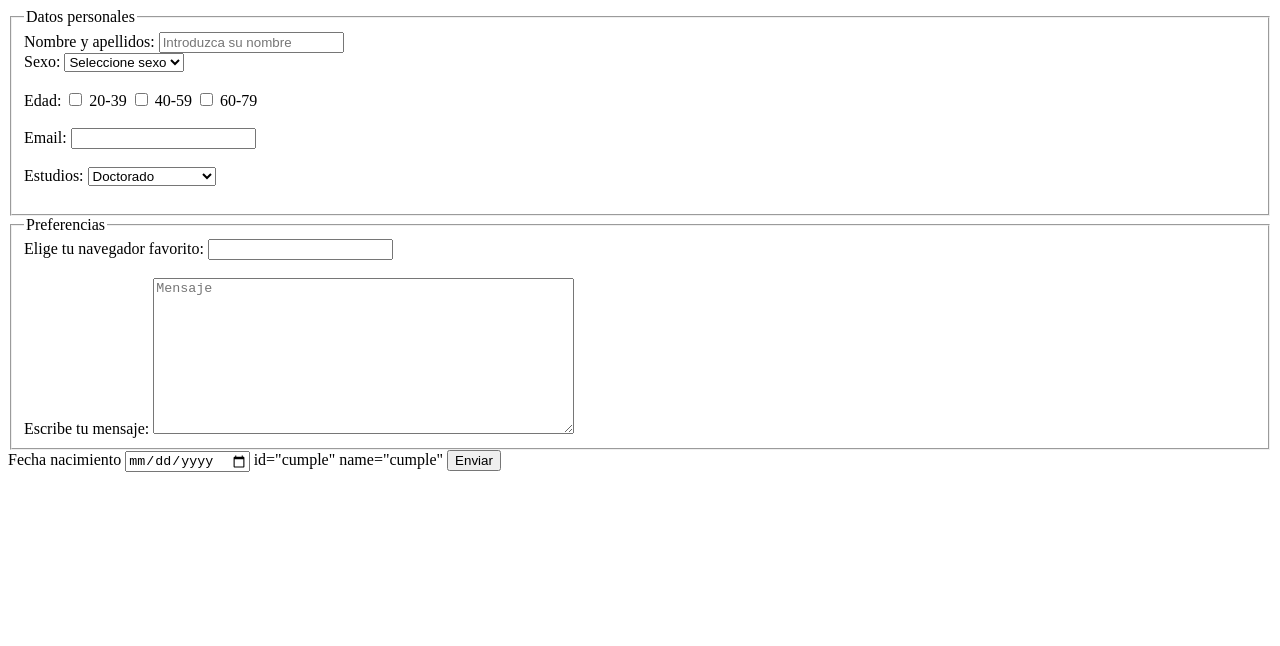
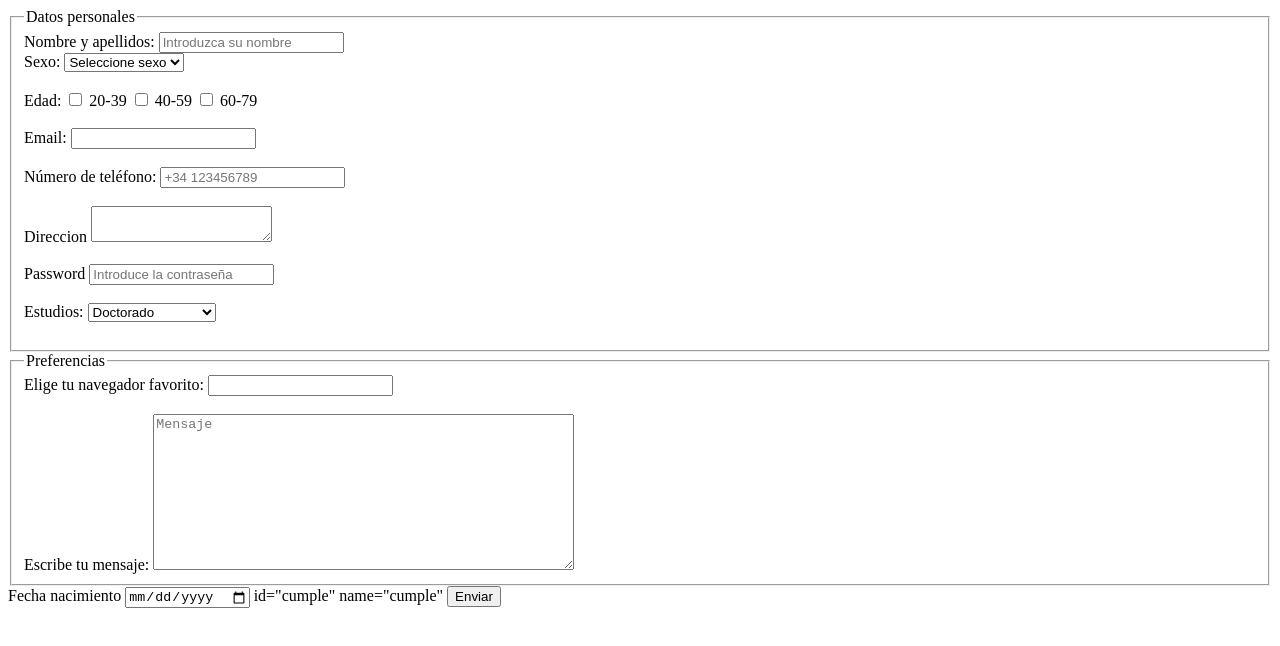
Before and after one commit to andartesp/ejerclaselenguaje, a plain HTML site: page Etiq_formulario/index.html in a window 1280 px wide. Drawn offline with Linux system fonts and the light colour scheme.

Commit message:
20/11/2024 commit

```diff
--- a/Etiq_formulario/index.html
+++ b/Etiq_formulario/index.html
@@ -19,8 +19,36 @@
         <input type="checkbox" value="60-79"> 60-79<br><br>
 
         <label for="email">Email: </label>
-        <input id="email" type="email"><br><br>
+        <input id="email" type="email">
+        <label id="email"
+            name="email"
+            type="email"
+            required
+            placeholder="correoejemplo@ejemplo.com"
+            pattern=".+@g\.educaand\.es"
+            title="Itroduce tu correo de @g.educaand.es">
+        </label><br><br>
 
+
+        <label for="telefono">Número de teléfono:</label>
+        <input required type="tel" id="telefono" name="telefono" placeholder="+34 123456789" pattern="[0-9]{3}-[0-9]{3}-[0-9]{4}" required><br><br>
+
+        <label for="direccion">Direccion</label>
+        <textarea maxlength="40" id="direccion"></textarea><br><br>
+
+        <label for="pass">Password</label>
+        <input type="password"
+        id="password"
+        name="password"
+        placeholder="Introduce la contraseña"
+        minlength="8"
+        maxlength="15"
+        required
+
+
+
+
+        /> <br><br>
         <label for="estudios">Estudios: </label>
         <select id="estudios">
             <optgroup label="Estudios Universitarios">
@@ -50,7 +78,7 @@
         <label for="mensaje">Escribe tu mensaje: </label>
         <textarea size="" rows="10" cols="50" placeholder="Mensaje" id="mensaje"></textarea>
     </fieldset>
-    <label  for="cumple">Fecha nacimiento</label>
+    <label for="cumple">Fecha nacimiento</label>
     <input type="date"> id="cumple" name="cumple"
     <input type="submit" value="Enviar">
 </form>
```
Lines whose indentation alone changed are shown as unchanged.
